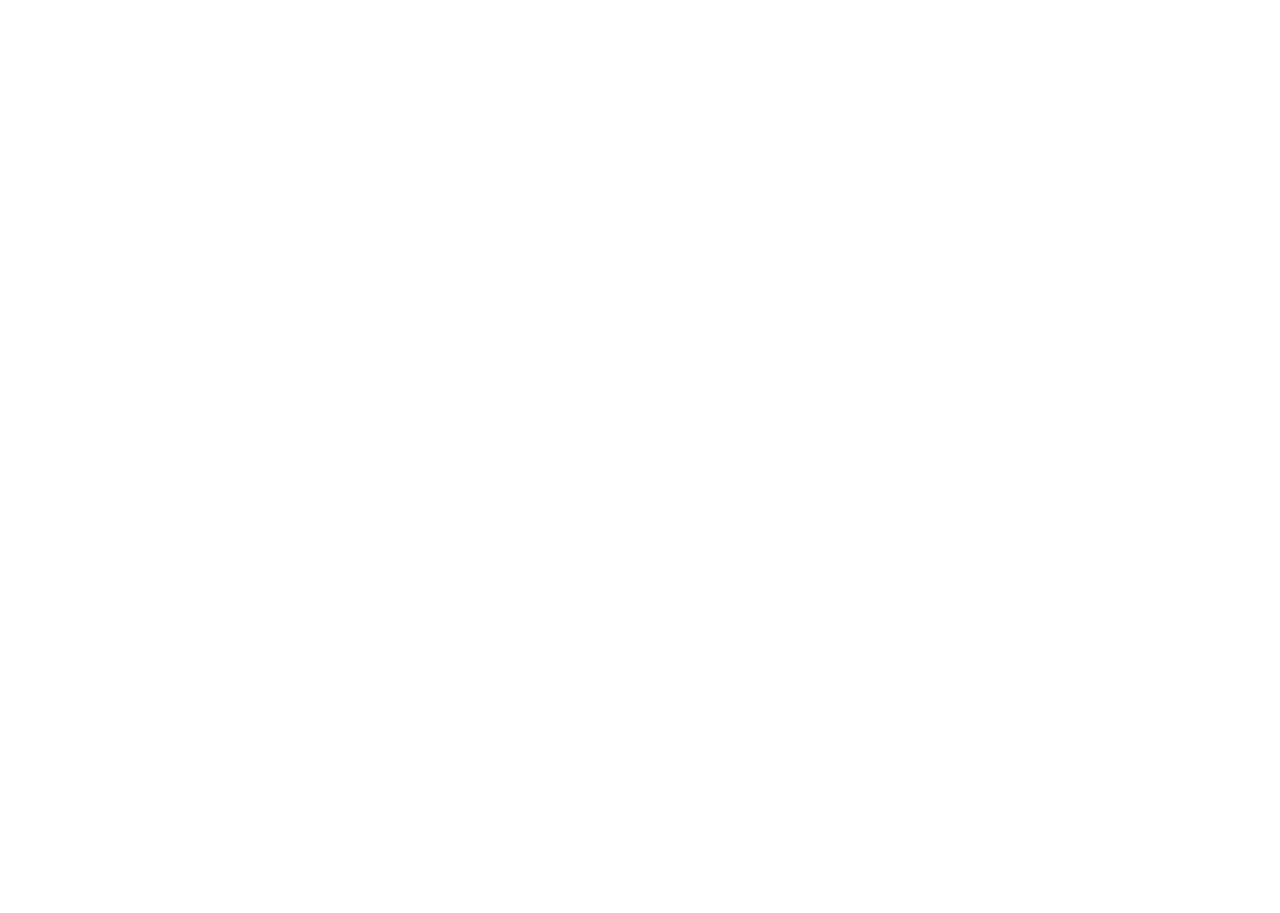
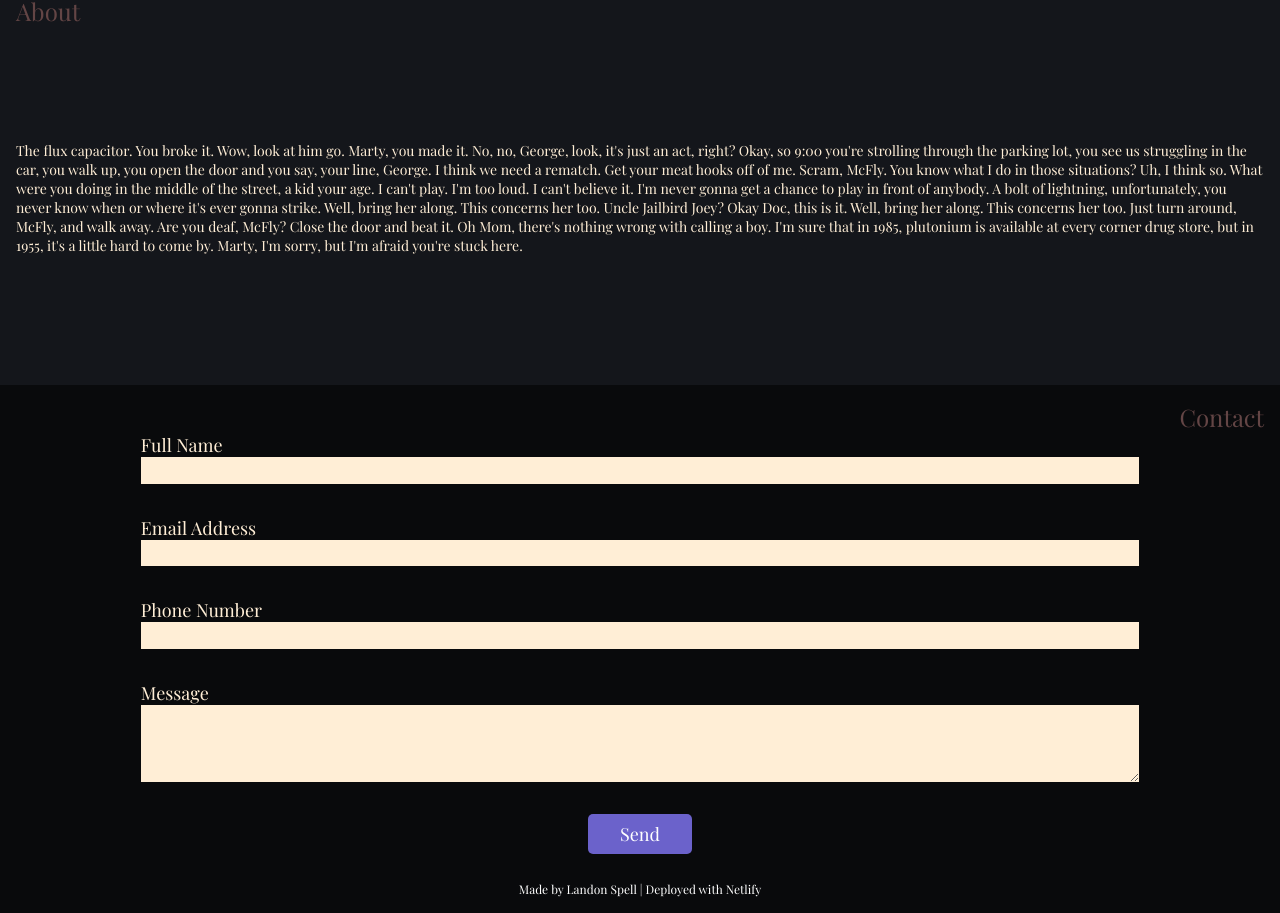
Before and after one commit to spell-landon/portfolio, a React (Create React App) app: page / in a window 1280 px wide. Shown: the part 1735-2648 px from the top of the page. Before the commit the page ends 1600 px from the top, so only its background shows below. Built offline with nearby package versions, Linux system fonts and the light colour scheme.

Commit message:
Base layer complete

```diff
--- a/src/components/About/About.jsx
+++ b/src/components/About/About.jsx
@@ -1,12 +1,30 @@
 import React from 'react';
-import styles from './About.module.css'
+import styles from './About.module.css';
 
 function About(props) {
-    return (
-        <div>
-            I'm the About
-        </div>
-    );
+  return (
+    <div className={styles.aboutContainer}>
+      <h1>About</h1>
+      <div className={styles.paragraph}>
+        The flux capacitor. You broke it. Wow, look at him go. Marty, you made
+        it. No, no, George, look, it's just an act, right? Okay, so 9:00 you're
+        strolling through the parking lot, you see us struggling in the car, you
+        walk up, you open the door and you say, your line, George. I think we
+        need a rematch. Get your meat hooks off of me. Scram, McFly. You know
+        what I do in those situations? Uh, I think so. What were you doing in
+        the middle of the street, a kid your age. I can't play. I'm too loud. I
+        can't believe it. I'm never gonna get a chance to play in front of
+        anybody. A bolt of lightning, unfortunately, you never know when or
+        where it's ever gonna strike. Well, bring her along. This concerns her
+        too. Uncle Jailbird Joey? Okay Doc, this is it. Well, bring her along.
+        This concerns her too. Just turn around, McFly, and walk away. Are you
+        deaf, McFly? Close the door and beat it. Oh Mom, there's nothing wrong
+        with calling a boy. I'm sure that in 1985, plutonium is available at
+        every corner drug store, but in 1955, it's a little hard to come by.
+        Marty, I'm sorry, but I'm afraid you're stuck here.
+      </div>
+    </div>
+  );
 }
 
 export default About;
--- a/src/components/About/About.module.css
+++ b/src/components/About/About.module.css
@@ -0,0 +1,20 @@
+.aboutContainer {
+  height: 65vh;
+  background-color: rgba(20, 22, 27, 100%);
+  padding: 1rem 1rem;
+  display: flex;
+  flex-direction: column;
+  justify-content: space-evenly;
+}
+.aboutContainer h1 {
+  color: #634545;
+  font-size: 24px;
+  font-weight: 200;
+}
+.paragraph {
+  color: #ffeed6;
+  display: flex;
+  flex-direction: column;
+  align-items: center;
+  font-size: 14px;
+}
--- a/src/components/Contact/Contact.jsx
+++ b/src/components/Contact/Contact.jsx
@@ -0,0 +1,30 @@
+import React from 'react';
+import styles from './Contact.module.css';
+
+function Contact(props) {
+  return (
+    <div className={styles.contactContainer}>
+      <h1>Contact</h1>
+      <form>
+        <label htmlFor='name'>Full Name</label>
+        <input type='text' id='name' className={styles.input} />
+        <label htmlFor='email'>Email Address</label>
+        <input type='text' id='email' className={styles.input} />
+        <label htmlFor='phone'>Phone Number</label>
+        <input type='text' id='phone' className={styles.input} />
+        <label htmlFor='message'>Message</label>
+        <textarea
+          type='text'
+          id='message'
+          className={styles.input}
+          rows='4'
+          cols='50'></textarea>
+        <button type='submit' value='Send' className={styles.submit}>
+          Send
+        </button>
+      </form>
+    </div>
+  );
+}
+
+export default Contact;
--- a/src/components/Contact/Contact.module.css
+++ b/src/components/Contact/Contact.module.css
@@ -0,0 +1,57 @@
+/* CONTAINER */
+.contactContainer {
+  height: 60vh;
+  background-color: #090a0c;
+  padding: 1rem 1rem;
+  display: flex;
+  flex-direction: column;
+  align-items: center;
+}
+.contactContainer h1 {
+  align-self: flex-end;
+  color: #634545;
+  font-size: 24px;
+  font-weight: 200;
+}
+/* FORM */
+.contactContainer form {
+  height: 100%;
+  display: flex;
+  flex-direction: column;
+  justify-content: center;
+  align-items: center;
+  width: 80%;
+}
+
+.contactContainer form label {
+  color: #ffeed6;
+  font-size: 18px;
+  align-self: flex-start;
+}
+.contactContainer form .input {
+  width: 100%;
+  padding: 0.3rem;
+  border: none;
+  background-color: #ffeed6;
+  border-radius: 0;
+  margin-bottom: 2rem;
+  outline: none;
+}
+.submit {
+  background-color: #6b62cb;
+  padding: 0.5rem 2rem;
+  border: none;
+  border-radius: 5px;
+  font-size: 18px;
+  font-weight: 200;
+  color: white;
+  cursor: pointer;
+  transition: all 0.2s ease;
+  margin-bottom: 1rem;
+}
+.submit:hover {
+  background-color: #5d54c4;
+}
+.submit:active {
+  background-color: #716ac4;
+}
--- /dev/null
+++ b/src/components/Footer/Footer.jsx
@@ -0,0 +1,12 @@
+import React from 'react';
+import styles from './Footer.module.css';
+
+function Footer(props) {
+  return (
+    <div className={styles.footer}>
+      <p>Made by Landon Spell | Deployed with Netlify</p>
+    </div>
+  );
+}
+
+export default Footer;
--- /dev/null
+++ b/src/components/Footer/Footer.module.css
@@ -0,0 +1,11 @@
+.footer {
+  width: 100vw;
+  display: flex;
+  background-color: #090a0c;
+  justify-content: center;
+}
+.footer p {
+  color: white;
+  font-size: 12px;
+  padding: 1rem;
+}
--- a/src/components/Home/Home.jsx
+++ b/src/components/Home/Home.jsx
@@ -3,6 +3,9 @@
 // import { Link } from 'react-router-dom';
 import { HashLink as Link } from 'react-router-hash-link';
 import Projects from '../Projects/Projects';
+import About from '../About/About';
+import Contact from '../Contact/Contact';
+import Footer from '../Footer/Footer';
 
 function Home(props) {
   return (
@@ -16,11 +19,11 @@
             <li>Projects</li>
           </Link>
           <hr />
-          <Link to='/about'>
+          <Link smooth to='/#about'>
             <li>About</li>
           </Link>
           <hr />
-          <Link to='/contact'>
+          <Link to='/#contact'>
             <li>Contact</li>
           </Link>
           <hr />
@@ -29,8 +32,17 @@
           {/* </Link> */}
         </ul>
       </section>
-      <section className={styles.projectsContainer} id='projects'>
+      <section id='projects'>
         <Projects />
+      </section>
+      <section id='about'>
+        <About />
+      </section>
+      <section id='contact'>
+        <Contact />
+      </section>
+      <section id='footer'>
+        <Footer />
       </section>
     </div>
   );
```
